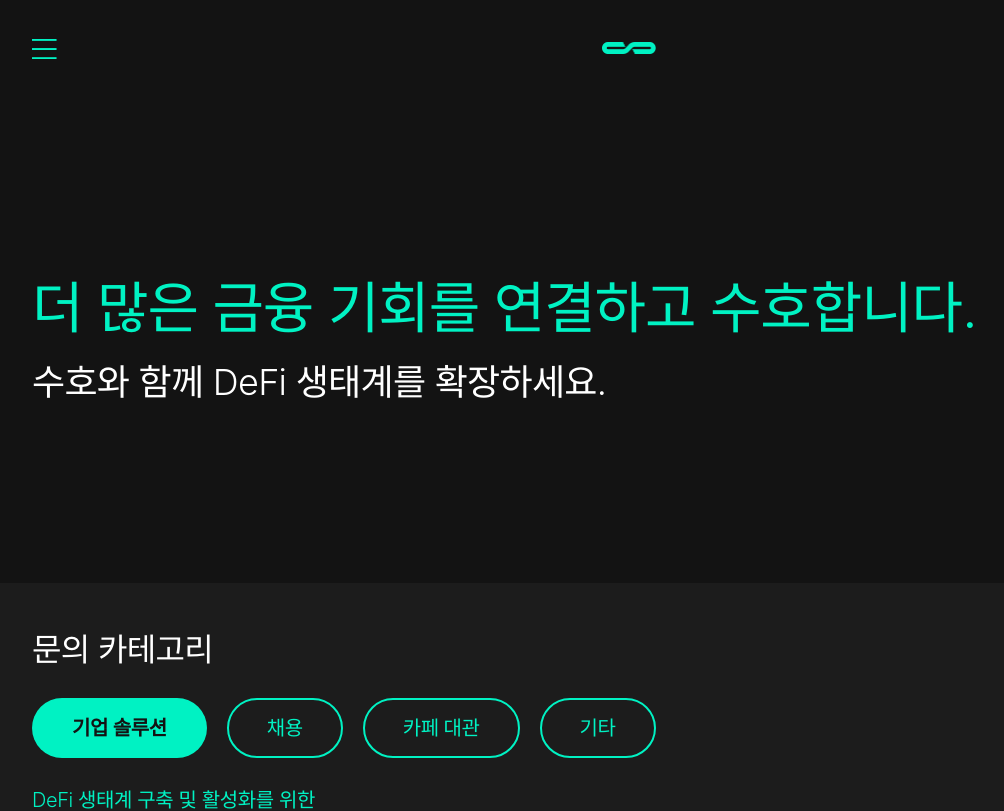
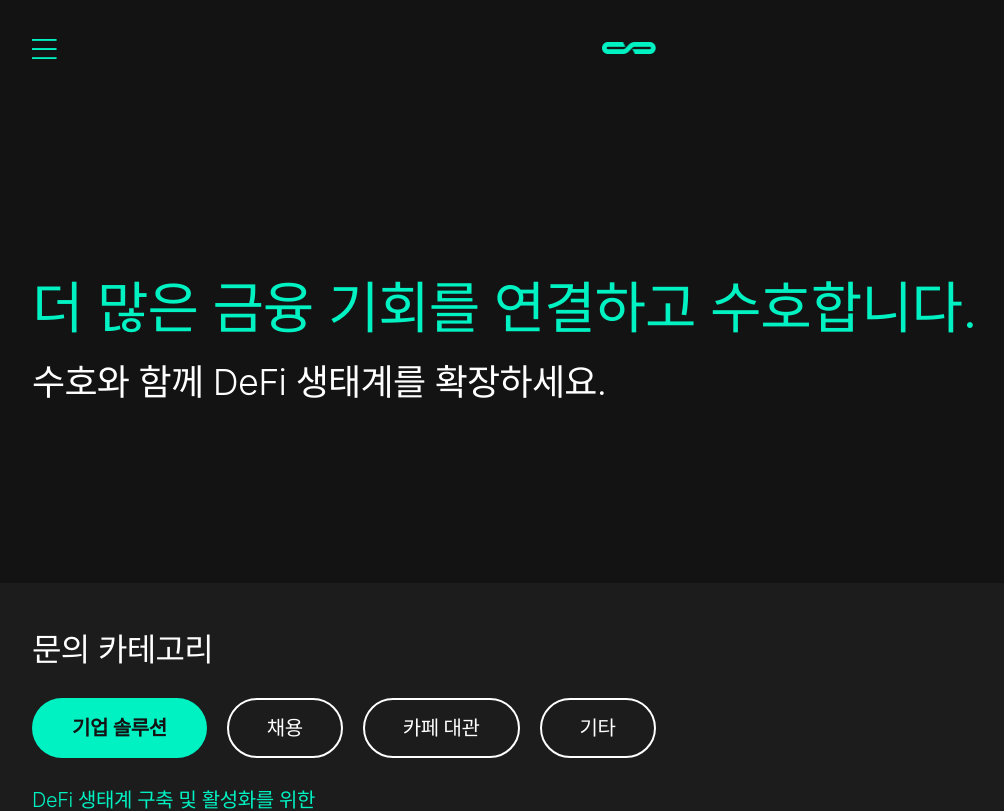
Before and after one commit to soohoio/soohoio-homepage, a Next.js app: page /contact in a window 1280 px wide. Shown: the top 811 px of the page, without its empty margins (24-1028 px from the left). Built offline with nearby package versions, Linux system fonts and the light colour scheme; a web font is replaced by a local one.

Commit message:
20230228_ver2.1 QA

```diff
--- a/src/component/pageComponent/Contact/_parts/ContactForm.jsx
+++ b/src/component/pageComponent/Contact/_parts/ContactForm.jsx
@@ -282,7 +282,7 @@
                           onClick={() => selectType(index)}
                           key={each.label}
                           text={each.label}
-                          color={primary}
+                          color="#FFFFFF"
                           sx={{
                             px: { xs: '22px', sm: '38px' },
                             py: { xs: '7px', sm: '14px' },
--- a/src/component/pageComponent/solution/_parts/System.jsx
+++ b/src/component/pageComponent/solution/_parts/System.jsx
@@ -101,7 +101,8 @@
                 text="C2CC 더 알아보기"
                 onClick={openLink}
                 color={black}
-                sx={{ width: 1, display: { sm: 'none' } }}
+                hoverColor={black}
+                sx={{ width: 1, display: { sm: 'none' }, ':hover': { color: primary } }}
               />
             </Grid>
           </ObserverAnimation>
--- a/src/pages/solution/audit.jsx
+++ b/src/pages/solution/audit.jsx
@@ -5,7 +5,7 @@
   return (
     <>
       <Head>
-        <title>수호 아이오</title>
+        <title>수호아이오</title>
         <meta
           name="description"
           content="금융 기회를 넓히고 싶은 모든 이들이 장애물 없이 블록체인을 넘나들 수 있도록, 수호는 믿을 수 있는 기업 파트너와 함께 투명하고 안전한 인프라를 만듭니다."
```
